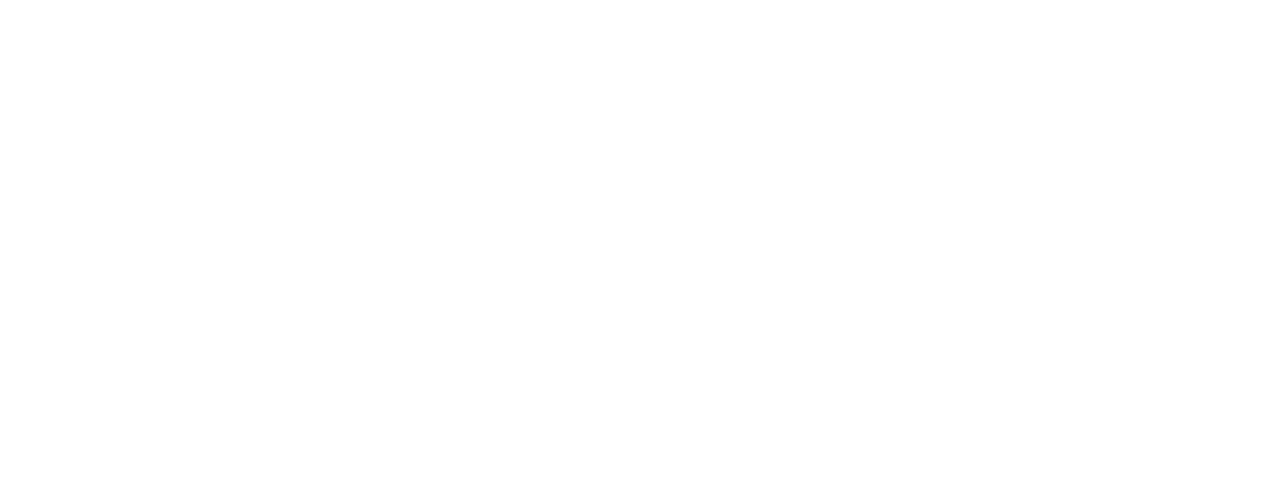
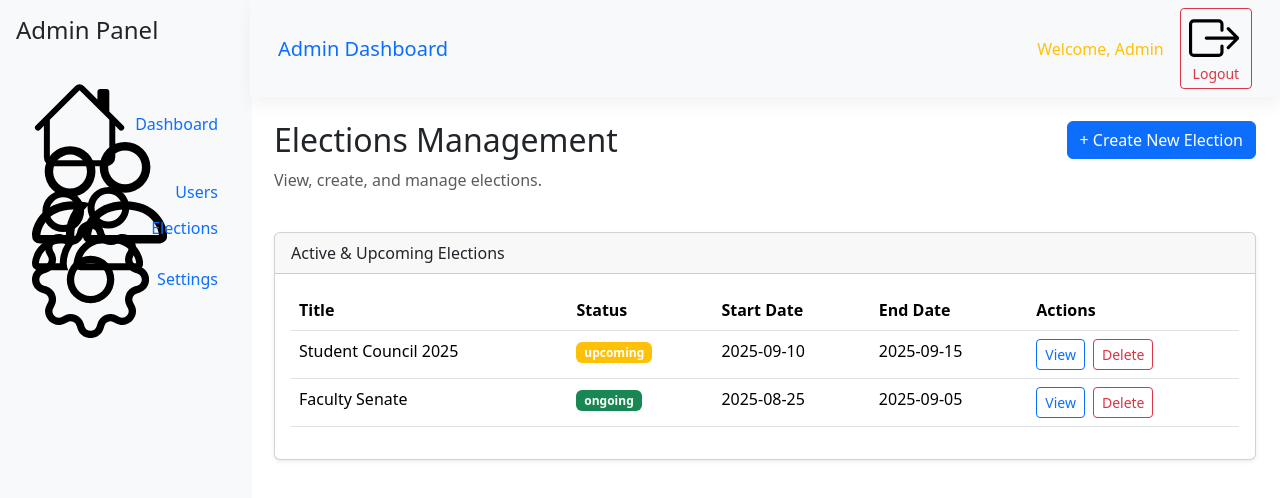
Before and after one commit to M0S3S23/online-voting-system, a React (Vite) app: page /admin/elections in a window 1280 px wide. Before the commit this address had no page. Shown: the top 498 px of the page. Built offline with nearby package versions, Linux system fonts and the light colour scheme.

Commit message:
Update CreateElectionPage styling to match homepage

```diff
--- a/package.json
+++ b/package.json
@@ -10,7 +10,7 @@
     "preview": "vite preview"
   },
   "dependencies": {
-    "bootstrap": "^5.3.7",
+    "bootstrap": "^5.3.8",
     "connect-mongo": "^5.1.0",
     "cors": "^2.8.5",
     "react": "^19.1.1",
--- a/src/App.jsx
+++ b/src/App.jsx
@@ -8,6 +8,7 @@
 import AdminDashboard from './pages/admin/dashboard';
 import AdminUsersPage from './pages/admin/users';
 import { UserProvider } from './contexts/UserContext';
+import CreateElectionPage from './components/form/CreateElectionForm';
 
 function App() {
   return (
@@ -22,6 +23,8 @@
         <Route path="/elections/:id/vote" element={<VotingPage />} />
         <Route path="/admin" element={<AdminDashboard />} />
         <Route path="/admin/users" element={<AdminUsersPage />} />
+        <Route path="/admin/elections" element={<CreateElectionPage />} />
+
       </Routes>
     </BrowserRouter>
     </UserProvider>
--- /dev/null
+++ b/src/components/form/CreateElectionForm.jsx
@@ -0,0 +1,176 @@
+import React, { useState } from "react";
+import { Button, Card, Row, Col, Table, Modal, Form } from "react-bootstrap";
+import AdminLayout from "../../components/admin/AdminLayout";
+
+const CreateElectionPage = () => {
+  const [showModal, setShowModal] = useState(false);
+  const [formData, setFormData] = useState({
+    title: "",
+    description: "",
+    startDate: "",
+    endDate: "",
+  });
+
+  // Dummy data (replace with API later)
+  const [elections, setElections] = useState([
+    { id: 1, title: "Student Council 2025", status: "upcoming", startDate: "2025-09-10", endDate: "2025-09-15" },
+    { id: 2, title: "Faculty Senate", status: "ongoing", startDate: "2025-08-25", endDate: "2025-09-05" },
+  ]);
+
+  // Handle input change
+  const handleChange = (e) => {
+    setFormData({ ...formData, [e.target.name]: e.target.value });
+  };
+
+  // Handle form submit
+  const handleSubmit = (e) => {
+    e.preventDefault();
+    const newElection = {
+      id: elections.length + 1,
+      title: formData.title,
+      status: "upcoming",
+      startDate: formData.startDate,
+      endDate: formData.endDate,
+    };
+    setElections([...elections, newElection]);
+    setShowModal(false);
+    setFormData({ title: "", description: "", startDate: "", endDate: "" });
+  };
+
+  return (
+    <AdminLayout>
+      {/* Header Row */}
+      <Row className="mb-4">
+        <Col>
+          <h2>Elections Management</h2>
+          <p className="text-muted">View, create, and manage elections.</p>
+        </Col>
+        <Col className="text-end">
+          <Button variant="primary" onClick={() => setShowModal(true)}>
+            + Create New Election
+          </Button>
+        </Col>
+      </Row>
+
+      {/* Elections List */}
+      <Card className="mb-4 shadow-sm">
+        <Card.Header>Active & Upcoming Elections</Card.Header>
+        <Card.Body>
+          <Table hover responsive>
+            <thead>
+              <tr>
+                <th>Title</th>
+                <th>Status</th>
+                <th>Start Date</th>
+                <th>End Date</th>
+                <th>Actions</th>
+              </tr>
+            </thead>
+            <tbody>
+              {elections.map((election) => (
+                <tr key={election.id}>
+                  <td>{election.title}</td>
+                  <td>
+                    <span
+                      className={`badge ${
+                        election.status === "upcoming"
+                          ? "bg-warning"
+                          : election.status === "ongoing"
+                          ? "bg-success"
+                          : "bg-secondary"
+                      }`}
+                    >
+                      {election.status}
+                    </span>
+                  </td>
+                  <td>{election.startDate}</td>
+                  <td>{election.endDate}</td>
+                  <td>
+                    <Button variant="outline-primary" size="sm" className="me-2">
+                      View
+                    </Button>
+                    <Button variant="outline-danger" size="sm">
+                      Delete
+                    </Button>
+                  </td>
+                </tr>
+              ))}
+            </tbody>
+          </Table>
+        </Card.Body>
+      </Card>
+
+      {/* Create Election Modal */}
+      <Modal show={showModal} onHide={() => setShowModal(false)} centered>
+        <Modal.Header closeButton>
+          <Modal.Title>Create New Election</Modal.Title>
+        </Modal.Header>
+        <Modal.Body>
+          <Form onSubmit={handleSubmit}>
+            <Form.Group className="mb-3" controlId="title">
+              <Form.Label>Election Title</Form.Label>
+              <Form.Control
+                type="text"
+                placeholder="Enter election title"
+                name="title"
+                value={formData.title}
+                onChange={handleChange}
+                required
+              />
+            </Form.Group>
+
+            <Form.Group className="mb-3" controlId="description">
+              <Form.Label>Description</Form.Label>
+              <Form.Control
+                as="textarea"
+                rows={3}
+                placeholder="Short description of the election"
+                name="description"
+                value={formData.description}
+                onChange={handleChange}
+              />
+            </Form.Group>
+
+            <Row>
+              <Col>
+                <Form.Group className="mb-3" controlId="startDate">
+                  <Form.Label>Start Date</Form.Label>
+                  <Form.Control
+                    type="date"
+                    name="startDate"
+                    value={formData.startDate}
+                    onChange={handleChange}
+                    required
+                  />
+                </Form.Group>
+              </Col>
+              <Col>
+                <Form.Group className="mb-3" controlId="endDate">
+                  <Form.Label>End Date</Form.Label>
+                  <Form.Control
+                    type="date"
+                    name="endDate"
+                    value={formData.endDate}
+                    onChange={handleChange}
+                    required
+                  />
+                </Form.Group>
+              </Col>
+            </Row>
+
+            <div className="text-end">
+              <Button variant="secondary" onClick={() => setShowModal(false)} className="me-2">
+                Cancel
+              </Button>
+              <Button variant="primary" type="submit">
+                Create
+              </Button>
+            </div>
+          </Form>
+        </Modal.Body>
+      </Modal>
+    </AdminLayout>
+  );
+};
+
+export default CreateElectionPage;
```
Also changed, not shown: src/pages/admin/CreateElectionPage.jsx (added, +99 -0 lines), 1 other file (tests, documents, lock files or other folders).
